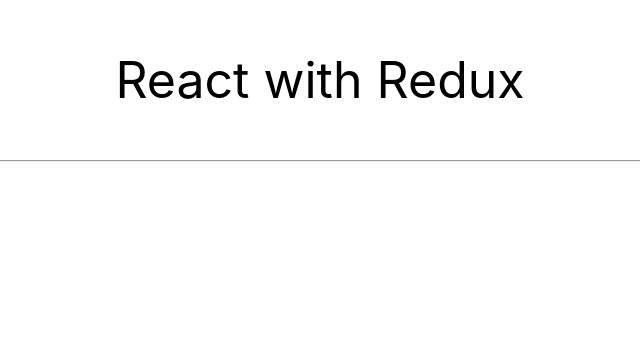
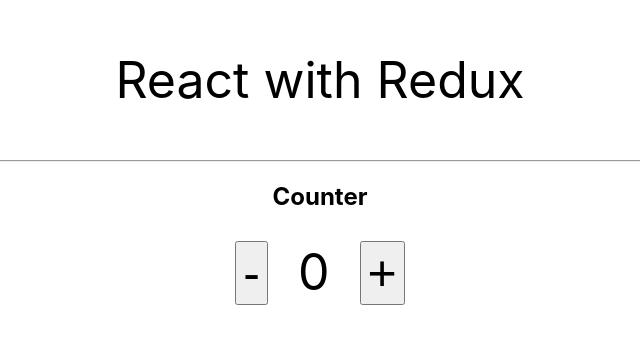
Before and after one commit to walterlee7/react-redux-project, a React (Create React App) app: page / in a window 1280 px wide. Shown: the top 344 px of the page, without its empty margins (320-960 px from the left). Built offline with nearby package versions, Linux system fonts and the light colour scheme.

Commit message:
counter component added

```diff
--- a/src/components/App.js
+++ b/src/components/App.js
@@ -1,11 +1,13 @@
 import React from 'react';
 import Intro from './intro';
+import Counter from './counter';
 import './App.css';
 
 function App() {
     return (
         <div className="App">
             <Intro />
+            <Counter />
         </div>
     );
 }
--- /dev/null
+++ b/src/components/counter.js
@@ -0,0 +1,32 @@
+import React from 'react';
+
+class Counter extends React.Component {
+    state = { count: 0 }
+
+    increment = () => {
+        this.setState({
+            count: this.state.count + 1
+        });
+    }
+
+    decrement = () => {
+        this.setState({
+            count: this.state.count - 1
+        });
+    }
+
+    render() {
+        return (
+            <div>
+                <h2>Counter</h2>
+                <div style={{ margin: 10 }}>
+                    <button onClick={this.decrement} style={{ margin: 10, fontSize: 50 }}>-</button>
+                    <span style={{ margin: 20, fontSize: 50 }}>{this.state.count}</span>
+                    <button onClick={this.increment} style={{ margin: 10, fontSize: 50 }}>+</button>
+                </div>
+            </div>
+        )
+    }
+}
+
+export default Counter;
```
